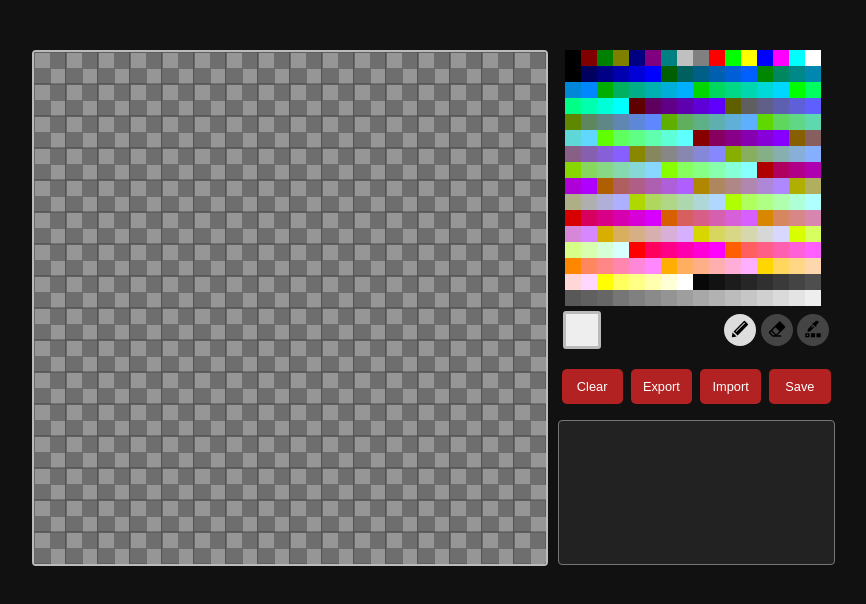
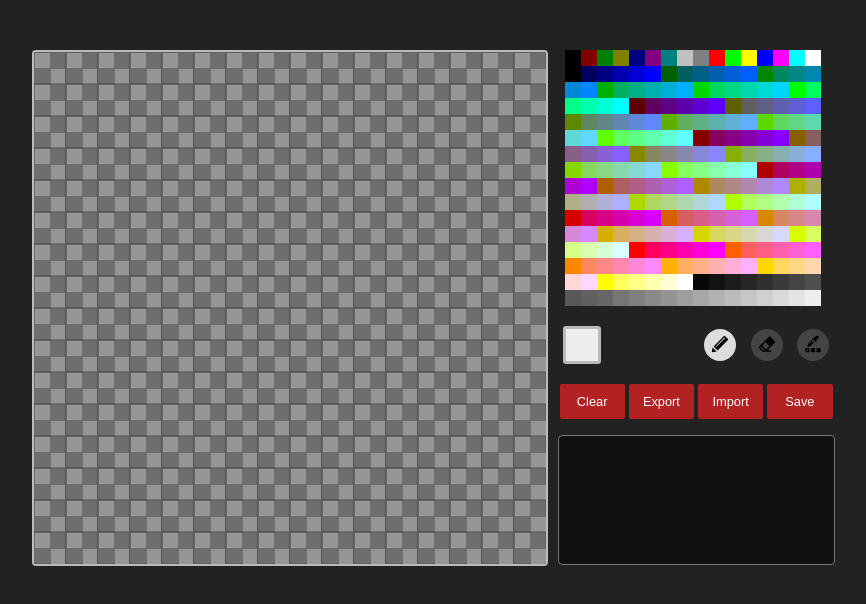
Before and after one commit to yinkar/ansi-art-painter, a website built with Vite: page index.html in a window 1280 px wide. Shown: the whole page, without its empty margins (202-1068 px from the left). Built offline with nearby package versions, Linux system fonts and the light colour scheme.

Commit message:
Style update

```diff
--- a/style.css
+++ b/style.css
@@ -11,7 +11,7 @@ html, body {
 }
 
 body {
-  background-color: #111;
+  background-color: #222;
   display: flex;
   justify-content: center;
   padding-top: 50px;
@@ -91,8 +91,8 @@ canvas {
   transition: 100ms ease-in-out background-color;
   text-decoration: none;
   text-align: center;
-  border-radius: 5px;
-  margin: 0 4px 6px 4px;
+  border-radius: 2px;
+  margin: 0 2px 6px 2px;
 }
 
 .buttons > a:hover {
@@ -107,11 +107,11 @@ canvas {
 }
 
 textarea#output {
-  background-color: #222;
+  background-color: #111;
   color: #fff;
   padding: 10px;
   box-sizing: border-box;
-  height: 145px;
+  height: 130px;
   resize: none;
   margin: 10px;
   border-radius: 4px;
@@ -122,7 +122,7 @@ textarea#output {
   align-items: center;
   justify-content: space-between;
   width: 290px;
-  margin: 0 auto;
+  margin: 15px auto 5px;
 }
 
 .tool-buttons {
@@ -141,6 +141,7 @@ textarea#output {
   transition: 100ms ease-in-out background-color;
   padding: 3px;
   border-radius: 50%;
+  margin-left: 10px;
 }
 
 .tool-button > svg {
```
